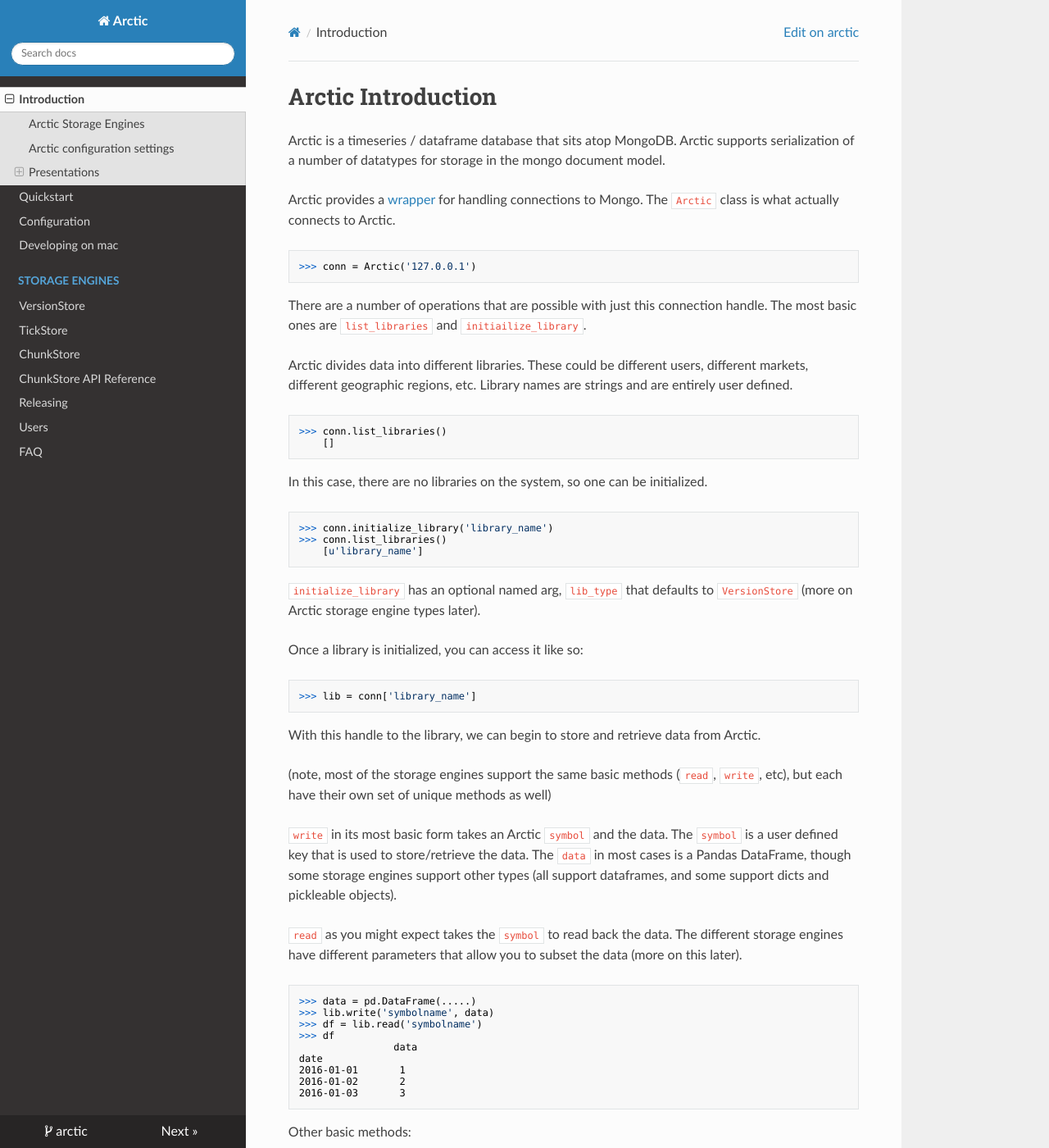
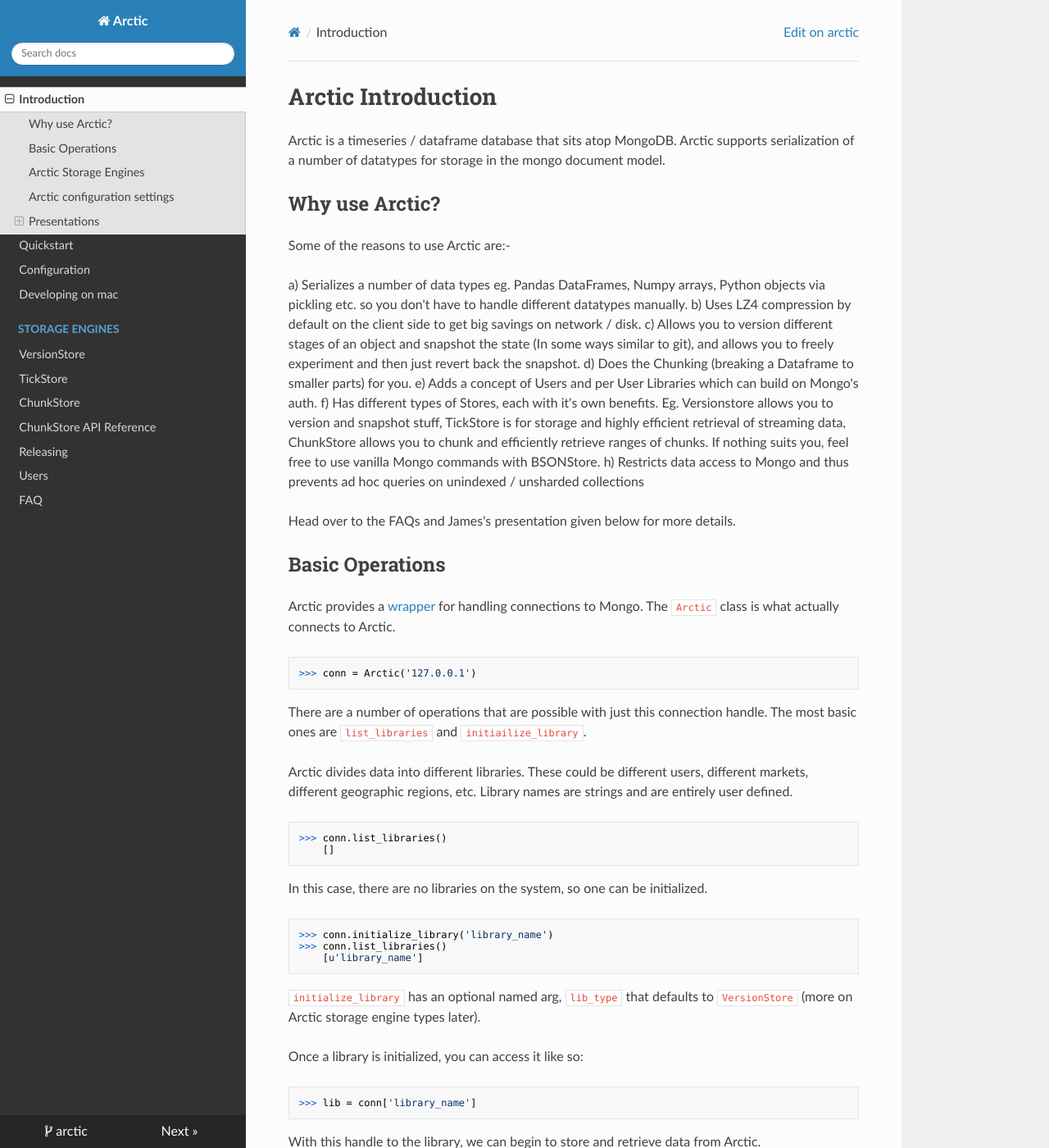
Before and after one commit to man-group/arctic, an MkDocs documentation site: the page built from docs/index.md, in a window 1280 px wide and 1400 px high. Shown: the whole window at 82% size. Built offline with MkDocs 1.6.1, drawn with Linux system fonts in a browser that asks for light colours; nearby versions of some CDN libraries; old or Windows-style settings are respelled for this version of MkDocs; some of the changed text lies outside the part shown.

Commit message:
Add some more documentation

````diff
--- a/docs/index.md
+++ b/docs/index.md
@@ -1,6 +1,22 @@
 # Arctic Introduction
 
 Arctic is a timeseries / dataframe database that sits atop MongoDB. Arctic supports serialization of a number of datatypes for storage in the mongo document model.
+
+## Why use Arctic?
+
+Some of the reasons to use Arctic are:-
+
+a) Serializes a number of data types eg. Pandas DataFrames, Numpy arrays, Python objects via pickling etc. so you don't have to handle different datatypes manually.
+b) Uses LZ4 compression by default on the client side to get big savings on network / disk.
+c) Allows you to version different stages of an object and snapshot the state (In some ways similar to git), and allows you to freely experiment and then just revert back the snapshot.
+d) Does the Chunking (breaking a Dataframe to smaller parts) for you.
+e) Adds a concept of Users and per User Libraries which can build on Mongo's auth.
+f) Has different types of Stores, each with it's own benefits. Eg. Versionstore allows you to version and snapshot stuff, TickStore is for storage and highly efficient retrieval of streaming data, ChunkStore allows you to chunk and efficiently retrieve ranges of chunks. If nothing suits you, feel free to use vanilla Mongo commands with BSONStore.
+h) Restricts data access to Mongo and thus prevents ad hoc queries on unindexed / unsharded collections
+
+Head over to the FAQs and James's presentation given below for more details.
+
+## Basic Operations
 
 Arctic provides a [wrapper](../arctic/arctic.py) for handling connections to Mongo. The `Arctic` class is what actually connects to Arctic.
 
@@ -58,11 +74,7 @@
 
 * `library.list_symbols()`
     - Does what you might expect - lists all the symbols in the given library
-      ```
-      >>> lib.list_symbols()
-
-      ['US_EQUITIES', 'EUR_EQUITIES', ...]
-      ```
+```['US_EQUITIES', 'EUR_EQUITIES', ...]```
 * `arctic.get_quota(library_name)`, `arctic.set_quota(library_name, quota_in_bytes)`
    - Arctic internally sets quotas on libraries so they do not consume too much space.    You can check and set quotas with these two methods. Note these operate on the       `Arctic` object, not on libraries
 
````
